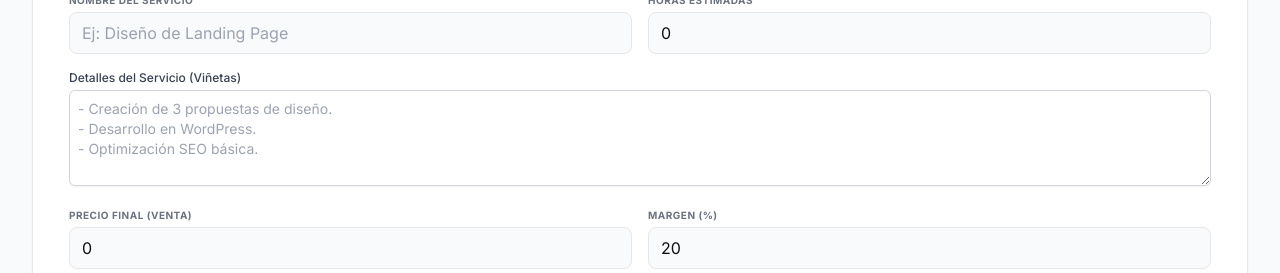
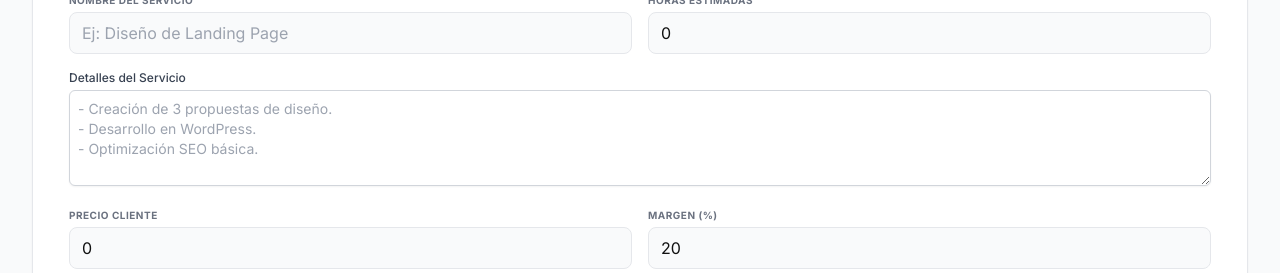
Before and after one commit to javiermalaquita9-svg/liu-finance-2026, a React (Vite) app: page /services in a window 1280 px wide. Both pictures are taken after a click on the button "Añadir Servicio". Shown: the part 249-522 px from the top of the page. Built offline with nearby package versions, Linux system fonts and the light colour scheme.

Commit message:
Boton duplicar Servicios

```diff
--- a/src/components/modules/ServicesModule.tsx
+++ b/src/components/modules/ServicesModule.tsx
@@ -5,7 +5,7 @@ import { AgencyService, AgencyClient, AgencyCost, AgencyQuote, AgencySettings }
 import { Card } from '../ui/Card';
 import { Button } from '../ui/Button';
 import { Input } from '../ui/Input';
-import { Trash2, Edit, PlusCircle } from 'lucide-react';
+import { Trash2, Edit, PlusCircle, Copy } from 'lucide-react';
 import { formatCurrency } from '../../utils/formatters';
 
 // This should ideally be in a shared types file
@@ -38,6 +38,15 @@ export const ServicesModule: React.FC = () => {
   const [editingId, setEditingId] = useState<string | null>(null);
   const [currentService, setCurrentService] = useState<AgencyService | null>(null);
 
+  const handleDuplicateService = (serviceToDuplicate: AgencyService) => {
+    const newService: AgencyService = {
+      ...serviceToDuplicate,
+      id: uuidv4(),
+      name: `${serviceToDuplicate.name} (Copia)`,
+    };
+    handleAddService(newService);
+  };
+
   const handleStartEdit = (service: AgencyService) => {
     setEditingId(service.id);
     setCurrentService(JSON.parse(JSON.stringify(service))); // Deep copy to avoid mutation issues
@@ -61,10 +70,30 @@ export const ServicesModule: React.FC = () => {
     const isNumeric = ['hours', 'price', 'margin'].includes(name);
     const val = isNumeric ? parseFloat(value) || 0 : value;
 
+    const updateState = (prevState: any) => {
+      const updated = { ...prevState, [name]: val };
+      const cost = calculateCost(updated.hours);
+
+      if (name === 'hours' || name === 'margin') {
+        if (cost > 0 && updated.margin < 100) {
+          updated.price = Math.round(cost / (1 - (updated.margin / 100)));
+        } else {
+          updated.price = Math.round(cost);
+        }
+      } else if (name === 'price') {
+        if (cost > 0 && updated.price > cost) {
+          updated.margin = Math.round(((updated.price - cost) / updated.price) * 100);
+        } else {
+          updated.margin = 0;
+        }
+      }
+      return updated;
+    };
+
     if (editingId && currentService) {
-      setCurrentService({ ...currentService, [name]: val });
+      setCurrentService(updateState(currentService));
     } else {
-      setNewService({ ...newService, [name]: val });
+      setNewService(updateState(newService));
     }
   };
 
@@ -97,7 +126,7 @@ export const ServicesModule: React.FC = () => {
               <Input label="Nombre del Servicio" name="name" value={serviceData.name} onChange={handleInputChange} />
               <Input label="Horas Estimadas" name="hours" type="number" value={serviceData.hours} onChange={handleInputChange} />
               <div className="md:col-span-2">
-                <label htmlFor="edit-description" className="block text-xs font-medium text-gray-700 mb-1">Detalles del Servicio (Viñetas)</label>
+                <label htmlFor="edit-description" className="block text-xs font-medium text-gray-700 mb-1">Detalles del Servicio</label>
                 <textarea
                   id="edit-description"
                   name="description"
@@ -107,7 +136,7 @@ export const ServicesModule: React.FC = () => {
                   rows={4}
                 />
               </div>
-              <Input label="Precio Final (Venta)" name="price" type="number" value={serviceData.price} onChange={handleInputChange} />
+              <Input label="Precio Cliente" name="price" type="number" value={serviceData.price} onChange={handleInputChange} />
               <Input label="Margen (%)" name="margin" type="number" value={serviceData.margin} onChange={handleInputChange} />
             </div>
             <div className="flex justify-end gap-2 mt-4">
@@ -128,15 +157,18 @@ export const ServicesModule: React.FC = () => {
               <p className="text-sm text-gray-500">{service.hours} horas</p>
             </div>
             <div className="flex flex-col items-end">
-              <div className="flex items-center gap-2">
-                <Button variant="ghost" size="sm" className="w-9 p-0" onClick={() => handleStartEdit(service)}>
+              <div className="flex items-center gap-1">
+                <Button variant="ghost" size="sm" className="w-8 p-0 text-blue-600 hover:bg-blue-100" onClick={() => handleDuplicateService(service)} title="Duplicar Servicio">
+                  <Copy className="h-4 w-4" />
+                </Button>
+                <Button variant="ghost" size="sm" className="w-8 p-0" onClick={() => handleStartEdit(service)} title="Editar Servicio">
                   <Edit className="h-4 w-4" />
                 </Button>
-                <Button variant="ghost" size="sm" className="w-9 p-0" onClick={() => {
+                <Button variant="ghost" size="sm" className="w-8 p-0" onClick={() => {
                   if (window.confirm(`¿Estás seguro de que quieres eliminar el servicio "${service.name}"?`)) {
                     handleDeleteService(service.id);
                   }
-                }}>
+                }} title="Eliminar Servicio">
                   <Trash2 className="h-4 w-4 text-red-500" />
                 </Button>
               </div>
@@ -157,11 +189,11 @@ export const ServicesModule: React.FC = () => {
           )}
           <div className="mt-auto pt-4 grid grid-cols-2 gap-4 text-center border-t">
             <div>
-              <p className="text-xs text-gray-400">Costo</p>
+              <p className="text-xs text-gray-400">Costo Producción</p>
               <p className="font-bold">{formatCurrency(cost)}</p>
             </div>
             <div>
-              <p className="text-xs text-gray-400">Venta</p>
+              <p className="text-xs text-gray-400">Precio Cliente</p>
               <p className="font-bold text-liu">{formatCurrency(service.price)}</p>
             </div>
           </div>
@@ -189,7 +221,7 @@ export const ServicesModule: React.FC = () => {
                 <Input label="Nombre del Servicio" name="name" value={newService.name} onChange={handleInputChange} placeholder="Ej: Diseño de Landing Page" />
                 <Input label="Horas Estimadas" name="hours" type="number" value={newService.hours} onChange={handleInputChange} />
                 <div className="md:col-span-2">
-                  <label htmlFor="add-description" className="block text-xs font-medium text-gray-700 mb-1">Detalles del Servicio (Viñetas)</label>
+                  <label htmlFor="add-description" className="block text-xs font-medium text-gray-700 mb-1">Detalles del Servicio</label>
                   <textarea
                     id="add-description"
                     name="description"
@@ -200,7 +232,7 @@ export const ServicesModule: React.FC = () => {
                     rows={4}
                   />
                 </div>
-                <Input label="Precio Final (Venta)" name="price" type="number" value={newService.price} onChange={handleInputChange} />
+                <Input label="Precio Cliente" name="price" type="number" value={newService.price} onChange={handleInputChange} />
                 <Input label="Margen (%)" name="margin" type="number" value={newService.margin} onChange={handleInputChange} />
               </div>
               <div className="flex justify-end gap-2 mt-4">
```
